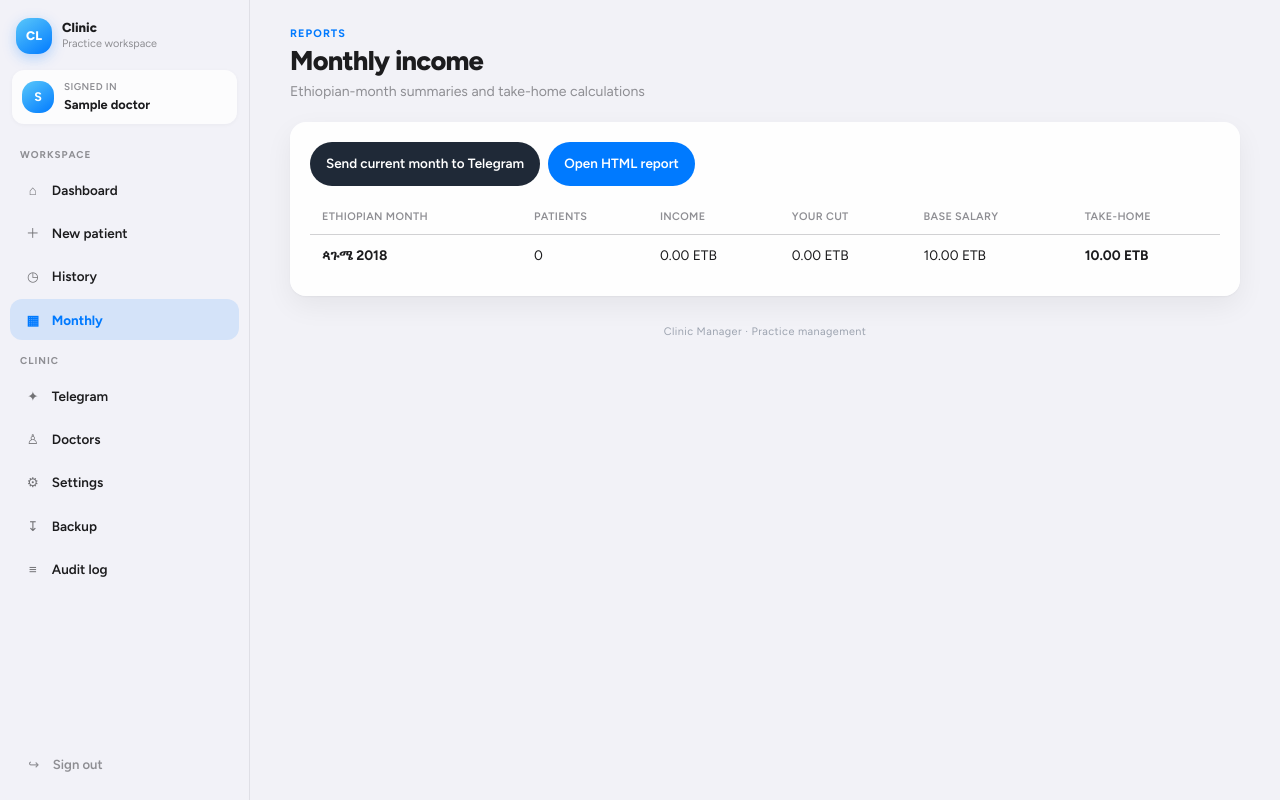
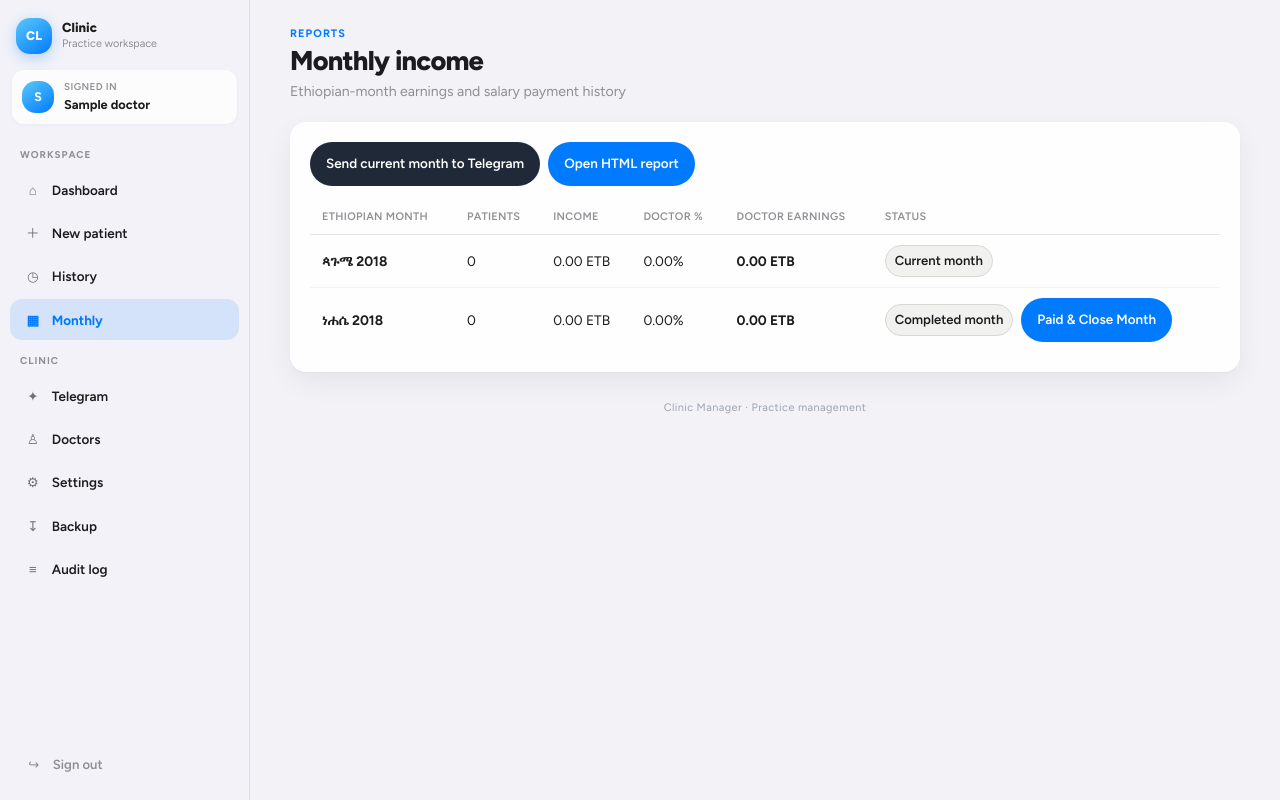
Before and after one commit to nathnaelgeb19-ai/DrPatientLog, a Flask app: page /monthly in a window 1280 px wide. Run offline with Flask 3, Linux system fonts and the light colour scheme; the visitor is signed in with stand-in values (Sample User, id 1); tables that the repository leaves empty hold one stand-in row (values such as "Sample post"); some libraries are stand-ins or nearby versions.

Commit message:
Add monthly salary payment closure

```diff
--- a/app.py
+++ b/app.py
@@ -683,27 +683,58 @@ def monthly():
     doctor_id = session["doctor_id"]
     with get_conn() as conn:
         rows = _execute(conn,
-            "SELECT eth_date, total_fee, my_earning FROM patients WHERE doctor_id=?",
+            "SELECT eth_date, total_fee, doctor_pct, my_earning FROM patients WHERE doctor_id=?",
             (doctor_id,),
         ).fetchall()
-        doc = _execute(conn,
-            "SELECT base_salary FROM doctors WHERE id=?", (doctor_id,)
-        ).fetchone()
-    base = float(doc["base_salary"] if doc else 45000)
+        closures = _execute(
+            conn,
+            "SELECT * FROM salary_closures WHERE doctor_id=?",
+            (doctor_id,),
+        ).fetchall()
+
+    closed_map = {
+        (r["eth_month"], str(r["eth_year"])): r for r in closures
+    }
+
     months = {}
     for r in rows:
         parts = (r["eth_date"] or "").split()
         if len(parts) < 3:
             continue
-        key = (parts[0], parts[2])
-        months.setdefault(key, {"count": 0, "income": 0.0, "cut": 0.0})
+        # Normalize the Ethiopian year to an integer.  The current/previous
+        # month keys are stored as (month, int(year)); keeping patient rows
+        # in the same key format prevents duplicate rows for the current month.
+        try:
+            eth_year = int(parts[2])
+        except (TypeError, ValueError):
+            continue
+        key = (parts[0], eth_year)
+        months.setdefault(key, {"count": 0, "income": 0.0, "cut": 0.0, "pct_sum": 0.0, "pct_count": 0})
         months[key]["count"] += 1
-        months[key]["income"] += float(r["total_fee"] or 0)
-        months[key]["cut"] += float(r["my_earning"] or 0)
+        fee = float(r["total_fee"] or 0)
+        cut = float(r["my_earning"] or 0)
+        months[key]["income"] += fee
+        months[key]["cut"] += cut
+        if r["doctor_pct"] is not None:
+            months[key]["pct_sum"] += float(r["doctor_pct"])
+            months[key]["pct_count"] += 1
+
+    # Always show the current Ethiopian month, even before any patient is registered.
+    # Also show the immediately previous Ethiopian month so its salary can be
+    # explicitly marked Paid & Closed during the first days of the new month,
+    # even when that previous month has no patient rows for this doctor.
     eth = get_ethiopian_date()
     parts = eth.split()
-    if len(parts) >= 3:
-        months.setdefault((parts[0], parts[2]), {"count": 0, "income": 0.0, "cut": 0.0})
+    current_key = (parts[0], int(parts[2])) if len(parts) >= 3 and str(parts[2]).isdigit() else ("", 0)
+    if current_key[0]:
+        months.setdefault(current_key, {"count": 0, "income": 0.0, "cut": 0.0, "pct_sum": 0.0, "pct_count": 0})
+
+        current_month_index = ETH_MONTHS.index(current_key[0]) if current_key[0] in ETH_MONTHS else 0
+        if current_month_index == 0:
+            previous_key = (ETH_MONTHS[-1], current_key[1] - 1)
+        else:
+            previous_key = (ETH_MONTHS[current_month_index - 1], current_key[1])
+        months.setdefault(previous_key, {"count": 0, "income": 0.0, "cut": 0.0, "pct_sum": 0.0, "pct_count": 0})
 
     def sort_key(item):
         m, y = item[0]
@@ -719,11 +750,85 @@ def monthly():
 
     ordered = []
     for (m, y), vals in sorted(months.items(), key=sort_key, reverse=True):
+        closure = closed_map.get((m, str(y)))
+        pct = (vals["cut"] / vals["income"] * 100.0) if vals["income"] else 0.0
         ordered.append({
-            "label": f"{m} {y}", "count": vals["count"], "income": vals["income"],
-            "cut": vals["cut"], "base": base, "take": base + vals["cut"],
+            "label": f"{m} {y}",
+            "month": m,
+            "year": int(y) if str(y).isdigit() else 0,
+            "count": vals["count"],
+            "income": vals["income"],
+            "cut": vals["cut"],
+            "pct": pct,
+            "closed": bool(closure),
+            "closure": closure,
+            "is_current": (m, int(y) if str(y).isdigit() else 0) == current_key,
         })
     return render_template("monthly.html", months=ordered)
+
+
+@app.route("/monthly/pay", methods=["POST"])
+@login_required
+def monthly_pay():
+    doctor_id = session["doctor_id"]
+    month = (request.form.get("month") or "").strip()
+    year_text = (request.form.get("year") or "").strip()
+    try:
+        year = int(year_text)
+    except ValueError:
+        flash("Invalid Ethiopian month.", "error")
+        return redirect(url_for("monthly"))
+
+    if month not in ETH_MONTHS:
+        flash("Invalid Ethiopian month.", "error")
+        return redirect(url_for("monthly"))
+
+    current_parts = get_ethiopian_date().split()
+    current_key = (current_parts[0], int(current_parts[2])) if len(current_parts) >= 3 else ("", 0)
+    if (month, year) == current_key:
+        flash("The current Ethiopian month cannot be closed yet.", "error")
+        return redirect(url_for("monthly"))
+
+    with get_conn() as conn:
+        rows = _execute(
+            conn,
+            "SELECT total_fee, my_earning FROM patients WHERE doctor_id=? AND eth_date LIKE ?",
+            (doctor_id, f"{month} % {year}"),
+        ).fetchall()
+        already = _execute(
+            conn,
+            "SELECT id FROM salary_closures WHERE doctor_id=? AND eth_month=? AND eth_year=?",
+            (doctor_id, month, year),
+        ).fetchone()
+
+        if already:
+            flash(f"{month} {year} is already paid and closed.", "info")
+            return redirect(url_for("monthly"))
+
+        earned = sum(float(r["my_earning"] or 0) for r in rows)
+        paid_date = datetime.now().strftime("%Y-%m-%d")
+        paid_eth_date = get_ethiopian_date(paid_date)
+        _execute(
+            conn,
+            """
+            INSERT INTO salary_closures
+            (doctor_id, eth_month, eth_year, earned_amount, paid_date, paid_eth_date, closed_by)
+            VALUES (?, ?, ?, ?, ?, ?, ?)
+            """,
+            (
+                doctor_id, month, year, earned, paid_date, paid_eth_date,
+                session.get("doctor_name", ""),
+            ),
+        )
+
+    log_audit(
+        doctor_id,
+        session.get("doctor_name", ""),
+        "salary_paid_closed",
+        detail=f"{month} {year} - {earned:,.2f} ETB",
+    )
+    flash(f"{month} {year} salary marked paid and the month is closed.", "success")
+    return redirect(url_for("monthly"))
 
 
 @app.route("/monthly/send", methods=["POST"])
@@ -2623,11 +2728,13 @@ def monthly_report_html():
     parts = eth.split()
     m, y = (parts[0], parts[2]) if len(parts) >= 3 else ("", "")
     with get_conn() as conn:
-        rows = _execute(conn,
+        rows = _execute(
+            conn,
             "SELECT * FROM patients WHERE doctor_id=? ORDER BY id", (doctor_id,)
         ).fetchall()
-        doc = _execute(conn,
-            "SELECT name, base_salary FROM doctors WHERE id=?", (doctor_id,)
+        doc = _execute(
+            conn,
+            "SELECT name FROM doctors WHERE id=?", (doctor_id,)
         ).fetchone()
     month_rows = [
         r for r in rows
@@ -2635,12 +2742,15 @@ def monthly_report_html():
     ]
     income = sum(float(r["total_fee"] or 0) for r in month_rows)
     cut = sum(float(r["my_earning"] or 0) for r in month_rows)
-    base = float(doc["base_salary"] if doc else 45000)
-    take = base + cut
+    # Effective monthly percentage: total doctor earnings divided by total fees.
+    # This remains correct even if different treatments use different percentages.
+    pct = (cut / income * 100.0) if income else 0.0
+
     rows_html = "".join(
         f"<tr><td>{r['eth_date']}</td><td>{r['patient_name']}</td>"
         f"<td>{r['ticket_no'] or ''}</td><td>{r['procedure']}</td>"
         f"<td>{float(r['total_fee'] or 0):,.2f}</td>"
+        f"<td>{float(r['doctor_pct'] or 0):,.2f}%</td>"
         f"<td>{float(r['my_earning'] or 0):,.2f}</td></tr>"
         for r in month_rows
     )
@@ -2648,7 +2758,7 @@ def monthly_report_html():
 <title>Monthly - {m} {y}</title>
 <style>
 body{{font-family:Segoe UI,sans-serif;background:#f1f1ef;padding:24px;color:#1a1a1a}}
-.card{{max-width:900px;margin:auto;background:#fff;padding:28px;border-radius:14px;border:1px solid #e1e1df}}
+.card{{max-width:1000px;margin:auto;background:#fff;padding:28px;border-radius:14px;border:1px solid #e1e1df}}
 h1{{color:#55616c;border-bottom:3px solid #b98a3e;padding-bottom:12px}}
 .stats{{display:grid;grid-template-columns:repeat(4,1fr);gap:10px;margin:16px 0}}
 .stat{{background:#f7f7f5;border:1px solid #e1e1df;border-radius:10px;padding:12px}}
@@ -2658,18 +2768,18 @@ th{{background:#55616c;color:#fff;text-align:left;padding:8px}}
 td{{padding:8px;border-bottom:1px solid #e1e1df}}
 .banner{{background:linear-gradient(135deg,#b98a3e,#9c7433);color:#fff;padding:16px;border-radius:12px;text-align:center;margin-top:16px}}
 @media print{{.noprint{{display:none}}}}
+@media(max-width:700px){{.stats{{grid-template-columns:repeat(2,1fr)}}}}
 </style></head><body><div class="card">
 <h1>Dental {CLINIC_NAME}</h1>
 <p>Monthly report - {m} {y} - {doc['name'] if doc else ''}</p>
 <div class="stats">
 <div class="stat">Patients<b>{len(month_rows)}</b></div>
 <div class="stat">Income<b>{income:,.2f} ETB</b></div>
-<div class="stat">Doctor cut<b>{cut:,.2f} ETB</b></div>
-<div class="stat">Base salary<b>{base:,.2f} ETB</b></div>
+<div class="stat">Doctor percentage<b>{pct:,.2f}%</b></div>
+<div class="stat">Doctor earnings<b>{cut:,.2f} ETB</b></div>
 </div>
-<div class="banner"><div>Take-home</div><strong style="font-size:1.5rem">{take:,.2f} ETB</strong></div>
-<table><thead><tr><th>Eth date</th><th>Patient</th><th>Ticket</th><th>Procedure</th><th>Fee</th><th>Cut</th></tr></thead>
-<tbody>{rows_html or '<tr><td colspan="6">No records</td></tr>'}</tbody></table>
+<table><thead><tr><th>Eth date</th><th>Patient</th><th>Ticket</th><th>Procedure</th><th>Fee</th><th>Percent</th><th>Doctor earning</th></tr></thead>
+<tbody>{rows_html or '<tr><td colspan="7">No records</td></tr>'}</tbody></table>
 <p class="noprint" style="text-align:center;margin-top:20px"><button onclick="window.print()">Print / Save PDF</button></p>
 </div></body></html>"""
     return Response(html, mimetype="text/html")
--- a/templates/monthly.html
+++ b/templates/monthly.html
@@ -1,11 +1,15 @@
 {% extends "base.html" %}
 {% block title %}Monthly · {{ clinic_name }}{% endblock %}
 {% block content %}
+<style>
+.badge{display:inline-block;padding:5px 9px;border-radius:999px;background:#f1f1ef;border:1px solid #d8d8d5;font-size:.82rem;font-weight:600}
+.badge-success{background:#e8f5e9;border-color:#b7dfba;color:#27632a}
+</style>
 <header class="page-head">
   <div>
     <p class="kicker">Reports</p>
     <h1>Monthly income</h1>
-    <p class="lede">Ethiopian-month summaries and take-home calculations</p>
+    <p class="lede">Ethiopian-month earnings and salary payment history</p>
   </div>
 </header>
 
@@ -23,9 +27,9 @@
           <th>Ethiopian month</th>
           <th>Patients</th>
           <th>Income</th>
-          <th>Your cut</th>
-          <th>Base salary</th>
-          <th>Take-home</th>
+          <th>Doctor %</th>
+          <th>Doctor earnings</th>
+          <th>Status</th>
         </tr>
       </thead>
       <tbody>
@@ -34,12 +38,28 @@
           <td><b>{{ m.label }}</b></td>
           <td>{{ m.count }}</td>
           <td>{{ "%.2f"|format(m.income) }} ETB</td>
-          <td>{{ "%.2f"|format(m.cut) }} ETB</td>
-          <td>{{ "%.2f"|format(m.base) }} ETB</td>
-          <td><b>{{ "%.2f"|format(m.take) }} ETB</b></td>
+          <td>{{ "%.2f"|format(m.pct) }}%</td>
+          <td><b>{{ "%.2f"|format(m.cut) }} ETB</b></td>
+          <td>
+            {% if m.closed %}
+              <span class="badge badge-success">Paid &amp; Closed</span>
+              <small style="display:block;margin-top:4px;">{{ m.closure.paid_eth_date }}</small>
+            {% elif m.is_current %}
+              <span class="badge">Current month</span>
+            {% else %}
+              <div style="display:flex;align-items:center;gap:8px;flex-wrap:wrap;">
+                <span class="badge">Completed month</span>
+                <form method="post" action="{{ url_for('monthly_pay') }}" onsubmit="return confirm('Mark {{ m.label }} salary as paid and close this Ethiopian month?');">
+                <input type="hidden" name="month" value="{{ m.month }}">
+                <input type="hidden" name="year" value="{{ m.year }}">
+                  <button class="btn btn-main" type="submit">Paid &amp; Close Month</button>
+                </form>
+              </div>
+            {% endif %}
+          </td>
         </tr>
         {% else %}
-        <tr><td colspan="6" class="empty">No months yet</td></tr>
+        <tr><td colspan="7" class="empty">No months yet</td></tr>
         {% endfor %}
       </tbody>
     </table>
```
Also changed, not shown: db.py (+34 -0 lines).
